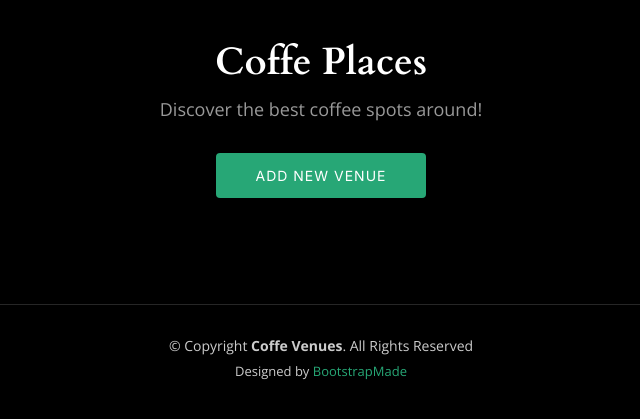
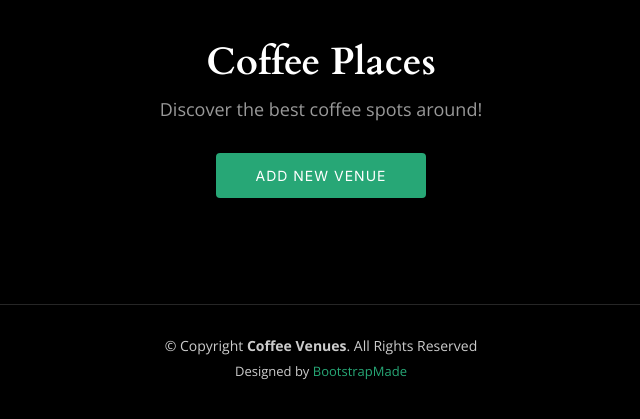
Before and after one commit to A-Trendafilov/Coffe-Venues-Web-App, a Flask app: page / in a window 1280 px wide. Shown: the part 100-519 px from the top of the page, without its empty margins (319-959 px from the left). Run offline with Flask 3, Linux system fonts and the light colour scheme; some libraries are stand-ins or nearby versions.

Commit message:
Reformating misspelled words

```diff
--- a/templates/footer.html
+++ b/templates/footer.html
@@ -2,7 +2,7 @@
   <footer id="footer" class="footer">
     <div class="container">
       <div class="copyright">
-        &copy; Copyright <strong><span>Coffe Venues</span></strong>. All Rights Reserved
+        &copy; Copyright <strong><span>Coffee Venues</span></strong>. All Rights Reserved
       </div>
       <div class="credits">
         <!-- All the links in the footer should remain intact. -->
--- a/templates/header.html
+++ b/templates/header.html
@@ -5,7 +5,7 @@
   <meta charset="utf-8">
   <meta content="width=device-width, initial-scale=1.0" name="viewport">
 
-  <title>Coffe Venues</title>
+  <title>Coffee Venues</title>
   <meta content="" name="description">
   <meta content="" name="keywords">
 
--- a/templates/index.html
+++ b/templates/index.html
@@ -5,7 +5,7 @@
   <div class="container">
     <div class="row justify-content-center">
       <div class="col-lg-6 text-center">
-        <h2>Coffe Places</h2>
+        <h2>Coffee Places</h2>
         <p>Discover the best coffee spots around!</p>
         <a href="{{url_for('add_venue')}}" class="btn-get-started">Add New Venue</a>
       </div>
```
Also changed, not shown: README.md, 6 other files.
